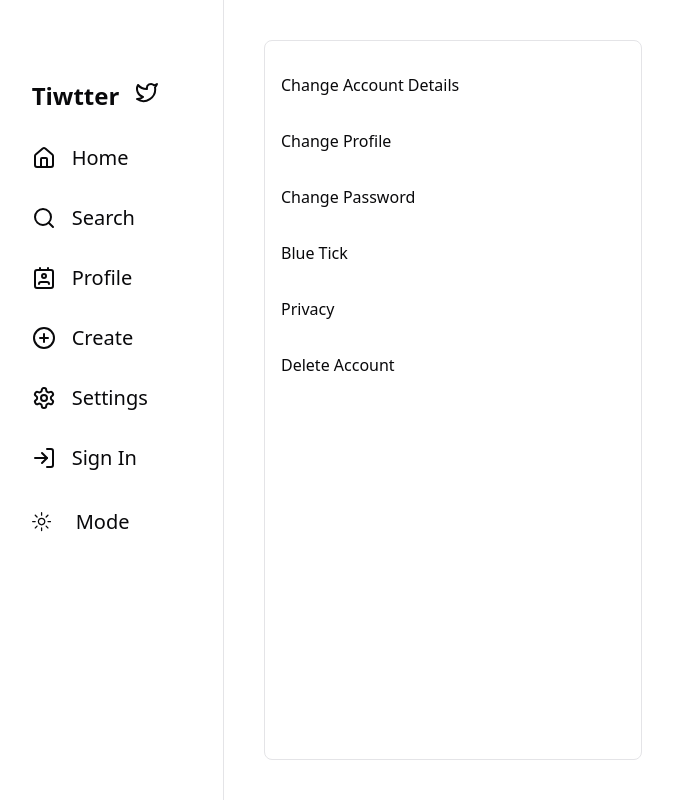
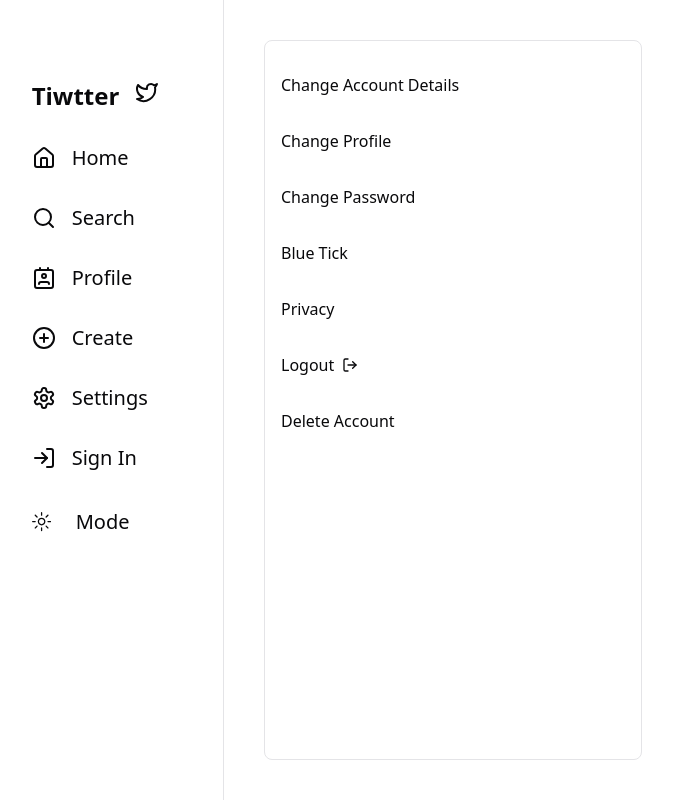
Before and after one commit to Anshul-251204/Twitter-Clone, a Next.js app: page /setting in a window 1280 px wide. Shown: the whole page, without its empty margins (32-705 px from the left). Built offline with nearby package versions, Linux system fonts and the light colour scheme.

Commit message:
add logout

```diff
--- a/src/app/setting/page.tsx
+++ b/src/app/setting/page.tsx
@@ -1,4 +1,27 @@
+"use client";
+import axios from "axios";
+import { LogOutIcon } from "lucide-react";
+import { useRouter } from "next/navigation";
+import toast from "react-hot-toast";
+
 export default function page() {
+	const router = useRouter();
+
+	const logoutUser = async () => {
+		try {
+			const res = await axios.post(
+				`${process.env.NEXT_PUBLIC_BACKEND_URL}/api/v1/auth/signout`,
+				{},
+				{ withCredentials: true }
+			);
+			localStorage.removeItem("curr-user");
+			toast.success(res.data.message);
+
+			router.replace("/");
+		} catch (error: any) {
+			toast.error(error.response.data.message);
+		}
+	};
 	return (
 		<div className=" w-full h-screen overflow-x-auto p-10 max-sm:p-4 ">
 			<div className="sm:w-[40%] w-full h-full border py-4 rounded-lg ">
@@ -17,6 +40,12 @@
 				<button className="w-full hover:bg-secondary text-left p-4">
 					Privacy
 				</button>
+				<button
+					onClick={logoutUser}
+					className="w-full flex gap-2 items-center hover:bg-secondary text-left p-4"
+				>
+					Logout <LogOutIcon size={"1rem"} />
+				</button>
 				<button className="w-full hover:bg-secondary text-left p-4">
 					Delete Account
 				</button>
--- a/src/components/post/Post.tsx
+++ b/src/components/post/Post.tsx
@@ -9,7 +9,7 @@
 	return (
 		<div className="w-full h-fit  ">
 			<Link
-				href={"/profile"}
+				href={`/profile/${post.owner.username}`}
 				className=" w-ful h-fit p-2 flex gap-4 items-center border rounded-lg max-sm:rounded-none "
 			>
 				<div className=" w-[40px] h-[40px] bg-white rounded-full ">
```
